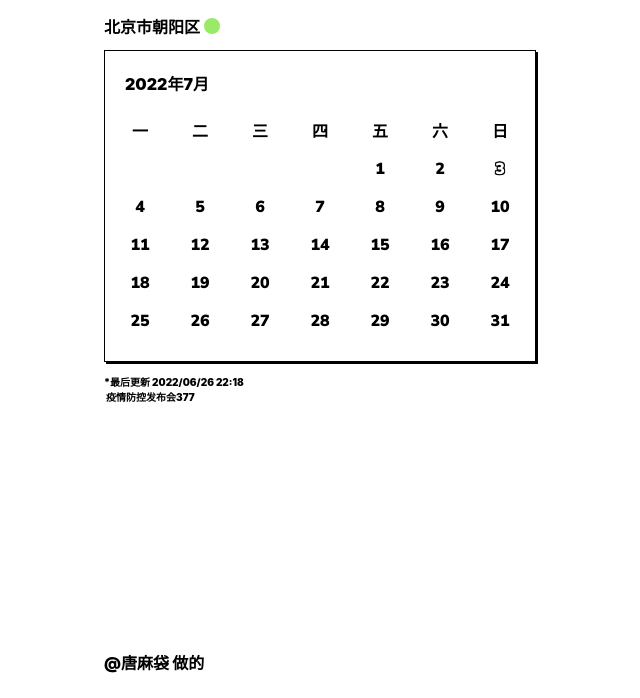
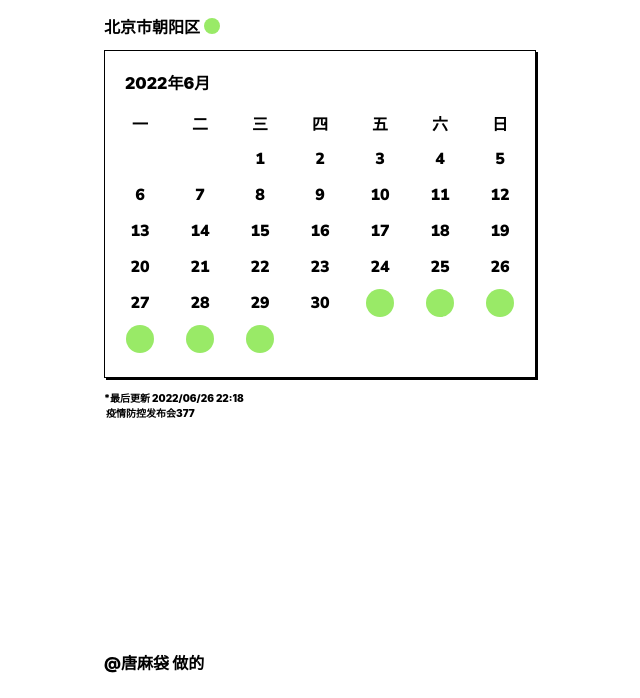
Before and after one commit to KittyTang02/suanleme, a plain HTML site: page index.html in a window 1280 px wide. Shown: the part 102-800 px from the top of the page, without its empty margins (320-960 px from the left). Drawn offline with nearby package versions, Linux system fonts and the light colour scheme.

Commit message:
🎏 Try grid layout (with lots of trouble)

```diff
--- /dev/null
+++ b/grid-calendar.css
@@ -0,0 +1,52 @@
+.calendar-container{
+    /* width: 100%; */
+    padding: 20px;
+    background-color: white;
+    border: 1px solid black;
+    box-shadow: 2px 2px 0px black;
+    display: flex;
+    flex-direction: column;
+    row-gap: 12px;
+}
+.calendar-title-and-buttons{
+    width: 100%;
+    display: grid;
+    grid-template-columns: repeat(7, 30px);
+    grid-template-rows: 22px;
+    justify-content: space-between;
+    justify-items: center;
+    align-items: center;
+}
+.calendar-title{
+    grid-column: span 4;
+    justify-self: start;
+}
+.calendar-table{
+    display: grid;
+    grid-template-columns: repeat(7, 30px);
+    grid-template-rows: none;
+    justify-items: center;
+    align-items: center;
+    justify-content: space-between;
+    grid-auto-rows: 36px;
+}
+.calendar-cell-today{
+    color: white;
+    text-shadow:
+    -1px -1px 0px black,
+    0px -1px 0px black,
+    1px -1px 0px black,
+    -1px  0px 0px black,
+    1px  0px 0px black,
+    -1px  1px 0px black,
+    0px  1px 0px black,
+    1px  1px 0px black;
+}
+.calendar-covid-testing-day-green{
+    background-color: var(--acid-green);
+    width: 28px;
+    height: 28px;
+    justify-self: center;
+    align-self: center;
+    border-radius: 100%;
+}
--- a/index.html
+++ b/index.html
@@ -22,6 +22,7 @@
         <link rel="manifest" href="favicon/site.webmanifest">
 
         <link rel="stylesheet" href="style.css">
+        <link rel="stylesheet" href="grid-calendar.css">
 
     </head>
     <body>
@@ -49,56 +50,14 @@
                         </div>
                     </div>
 
-                    <!-- moment.js 日历 -->
-                    <div name="calendar" class="calendar">
-                        <span class="hiragino-16" id="calendar-header">
-                            <div id="button-group">
-                                <div></div>
-                                <div></div>
-                                <div></div>
-                            </div>
-                        </span>
-                        <table class="calendar-content">
-                            <thead>
-                                <tr class="hiragino-16">
-                                    <th>
-                                        <div>
-                                            一
-                                        </div>
-                                    </th>
-                                    <th>
-                                        <div>
-                                            二
-                                        </div>
-                                    </th><th>
-                                        <div>
-                                            三
-                                        </div>
-                                    </th><th>
-                                        <div>
-                                            四
-                                        </div>
-                                    </th><th>
-                                        <div>
-                                            五
-                                        </div>
-                                    </th><th>
-                                        <div>
-                                            六
-                                        </div>
-                                    </th><th>
-                                        <div>
-                                            日
-                                        </div>
-                                    </th>
-                                </tr>
-                            </thead>
-                            <tbody class="futura-16" id="table-row-group">
+                    <!-- 日历 -->
+                    <div class="calendar-container">
+                        <div class="calendar-title-and-buttons">
+                            <div id="calendar-title" class="calendar-title hiragino-16"></div>
+                        </div>
+                        <div id="calendar-table" class="calendar-table"></div>
+                    </div>
 
-                            </tbody>
-                        </table>
-
-                    </div>
 
                     <!-- 脚注 -->
                     <div name="note" class="hiragino-10">
--- a/script-file.js
+++ b/script-file.js
@@ -1,77 +1,75 @@
+// 获取日历所需基本信息
+let calendarStartTime = moment();
+calendarStartTime.startOf("month");
+let calendarEndTime = moment();
+calendarEndTime.endOf("month");
+
+calendarStartTime.subtract(1,'M');
+calendarEndTime.subtract(1,'M').endOf('month');
+
 // 插入 x年x月
-var calendarHeader = document.getElementById('calendar-header');
-calendarHeader.innerText = moment().format('YYYY[年]M[月]');
+addCalendarTitle(calendarStartTime);
 
-// 获取当前月份
-var thisMonth = moment().format('YYYY-MM');
+// 添加表头
+addTableHead();
 
-// 获取本月天数
-var calendarMonth = thisMonth;
-var daysInMonth = moment(calendarMonth ,"YYYY-MM").daysInMonth();
-var date = 1;
+// 添加日历数字
+addTableNumbers(calendarStartTime, calendarEndTime);
 
-// 获取本月1日前有几个空白格子
-var emptyCellNumberInFirstRow = moment(thisMonth+'-01').format('d') - 1;
-var leftEmptyCellNumberInFirstRow = emptyCellNumberInFirstRow;
+// Highlight TODAY
+const today = document.getElementById(moment().format('YYYY-MM-DD'));
+if (today) {today.classList.add('calendar-cell-today');}
 
-// 循环一次，日历添加一行
-while (date < daysInMonth) {
-    var tableRow = document.createElement('tr');
-    var dateCellNumber = 0;
+// Mark covid-testing days
+const covidTestingDays = ['2022-06-13','2022-06-14','2022-06-15','2022-06-16','2022-06-17','2022-06-18'];
+markCovidTestingDays();
 
-    // 循环一次，日历添加一格
-    while (dateCellNumber < 7) {
+function addCalendarTitle(time) {
+    let calendarTitle = document.getElementById("calendar-title");
+    calendarTitle.innerText = time.format("YYYY[年]M[月]");
+    return;
+}
 
-        // 添加1日前的空白格子
-        if(leftEmptyCellNumberInFirstRow > 0) {
-            var tableCell = document.createElement('th');
-            tableCell.innerHTML = '<div></div>';
-            leftEmptyCellNumberInFirstRow--;
-        } else {
-            switch (true) {
-                case (date >= 1 && date <= daysInMonth):
-                    var tableCell = document.createElement('th');
-                    tableCell.innerHTML = '<div class="date-number">' + date + '</div>';
+function addTableHead() {
+    const WeekDays = ["一", "二", "三", "四", "五", "六", "日"];
+    for (const DayOfWeek of WeekDays){
+        const tableCell = document.createElement("div");
+        tableCell.innerText = DayOfWeek;
+        document.getElementById("calendar-table").appendChild(tableCell);
+    }
+}
 
-                    // 设置每个<th>的id为'YYYY-MM-DD'
-                    switch(true){
-                        case(date < 10):
-                            tableCell.id = calendarMonth + '-0' + date;
-                            break;
-                        case(date >= 10):
-                            tableCell.id = calendarMonth + '-' + date;
-                            break;
-                        default:
-                            break;
-                    }
-                    break;
+function addTableNumbers(time, endTime) {
+    // Column number of the first day
+    const dayOfWeek = time.format('d');
+    const columnNumber = dayOfWeek == 0 ? 7 : dayOfWeek;
+    const firstDayId = time.format("YYYY-MM-DD");
 
-                // 添加最后一天后的空白格子
-                case (daysInMonth < date):
-                    var tableCell = document.createElement('th');
-                    tableCell.innerHTML = '<div></div>';
-                    break;
-                default:
-                    break;
-            }
-            date++;
-        }
-        tableRow.appendChild(tableCell);
-        dateCellNumber++;
+    // Add numbers in calendar table and set ids as YYYY-MM-DD
+    while (time.isBefore(endTime)) {
+        const tableCell = document.createElement("div");
+        tableCell.id = time.format("YYYY-MM-DD");
+        tableCell.classList.add("futura-16")
+        tableCell.innerText = time.format("D");
+        document.getElementById("calendar-table").appendChild(tableCell);
+        time.add(1, "d");
     }
 
-    var tableRowGroup = document.getElementById('table-row-group');
-    tableRowGroup.appendChild(tableRow);
+    // Move the first day to right column
+    document.getElementById(firstDayId).style.gridColumnStart = columnNumber;
+    return;
 }
 
-// 为今天设置空心描边样式
-var today = document.getElementById(moment().format('YYYY-MM-DD'));
-today.classList.add('today');
-
-// 为核酸日设置高亮样式
-var covidTestingDays = ['2022-06-13','2022-06-14','2022-06-15','2022-06-16','2022-06-17','2022-06-18'];
-for (id of covidTestingDays) {
-    var highlightPattern = document.createElement('div');
-    highlightPattern.classList.add('covid-testing-day-pattern');
-    document.getElementById(id).appendChild(highlightPattern);
+function markCovidTestingDays() {
+    for (const id of covidTestingDays) {
+        const markDateCell = document.getElementById(id);
+        if (markDateCell) {
+            const style = getComputedStyle(markDateCell);
+            const markPattern = document.createElement('div');
+            markPattern.classList.add('calendar-covid-testing-day-green');
+            markPattern.style.gridArea = style.gridArea;
+            document.getElementById("calendar-table").appendChild(markPattern);
+        }
+    }
+    return;
 }
--- a/style.css
+++ b/style.css
@@ -63,69 +63,7 @@ p{
     flex-direction: column;
     gap: 12px;
 }
-.calendar{
-    display: flex;
-    flex-direction: column;
-    padding: 20px;
-    gap: 12px;
-    background-color: white;
-    border: 1px solid black;
-    box-shadow: 2px 2px 0px black;
-}
-.calendar tr{
-    display: flex;
-    flex-direction: row;
-    justify-content: space-between;
-}
-
-.calendar-content{
-    width: 100%;
-}
-.calendar-content thead tr th div{
-    position: relative;
-    width: 24px;
-    height: 21px;
-    left: calc(50% - 24px/2);
-    top: calc(50% - 21px/2);
-}
-.calendar th{
-    width: 24px;
-    height: 36px;
-    font-weight: 900;
-    position: relative;
-}
-.covid-testing-day-pattern{
-    background-color: var(--acid-green);
-    width: 28px;
-    height: 28px;
-    position: absolute;
-    z-index: 1;
-    border-radius: 100%;
-    left: calc(50% - 28px/2);
-    top: calc(50% - 28px/2);
-}
-.today div{
-    color: white;
-    text-shadow:
-    -1px -1px 0px #000,
-    0px -1px 0px #000,
-    1px -1px 0px #000,
-    -1px  0px 0px #000,
-    1px  0px 0px #000,
-    -1px  1px 0px #000,
-    0px  1px 0px #000,
-    1px  1px 0px #000;
-}
-.date-number{
-    z-index: 2;
-    position: relative;
-    width: 24px;
-    height: 21px;
-    left: calc(50% - 24px/2);
-    top: calc(50% - 21px/2);
-}
-.legend
-{
+.legend{
     display: flex;
     flex-direction: row;
     gap: 4px;
```
Also changed, not shown: 1 other file.
